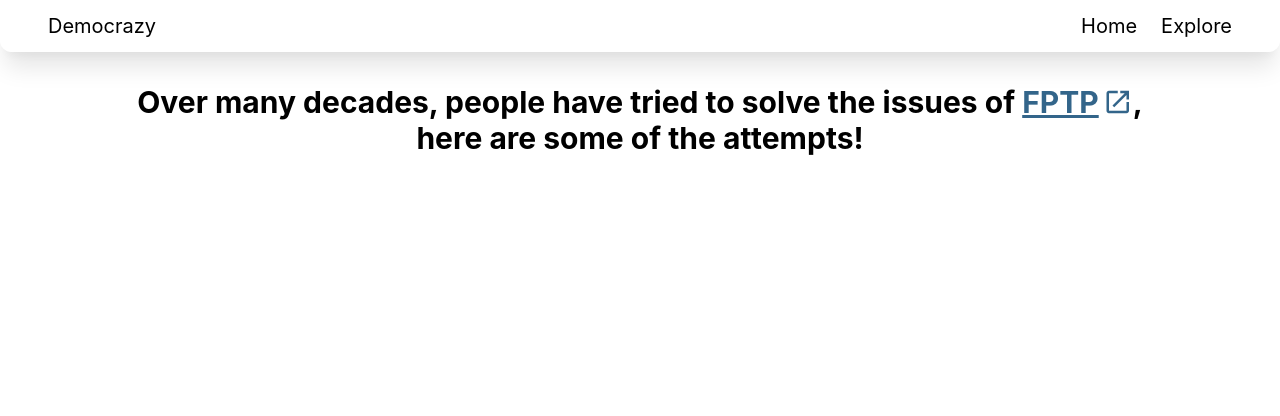
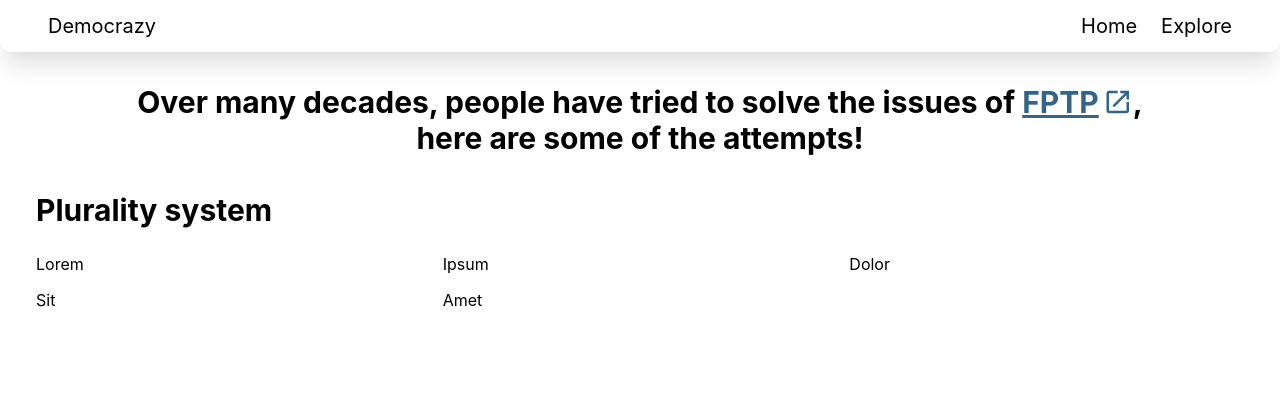
Before and after one commit to SiravitPhokeed/democrazy, a Flask app: page /explore in a window 1280 px wide. Shown: the top 416 px of the page. Run offline with Flask 2, Linux system fonts and the light colour scheme; style sheets or scripts are compiled from the project's sources.

Commit message:
Card grid layout

```diff
--- a/democrazy/templates/explore.html
+++ b/democrazy/templates/explore.html
@@ -5,7 +5,7 @@
 {% endblock %}
 
 {% block main %}
-    <header class="flex justify-center">
+    <header class="flex flex-row justify-center">
         <h1 class="sr-only">Explore</h1>
         <p class="w-[50ch] max-w-screen font-bold text-2xl xl:text-3xl text-center">
             Over many decades, people have tried to solve the issues of <a class="link" href="/explore/first-past-the-post">
@@ -13,4 +13,14 @@
             here are some of the attempts!
         </p>
     </header>
+    <main class="flex flex-col gap-6 my-9">
+        <h2 class="font-bold text-2xl xl:text-3xl">Plurality system</h2>
+        <ul class="grid grid-cols-3 gap-3">
+            <li>Lorem</li>
+            <li>Ipsum</li>
+            <li>Dolor</li>
+            <li>Sit</li>
+            <li>Amet</li>
+        </ul>
+    </main>
 {% endblock %}
```
